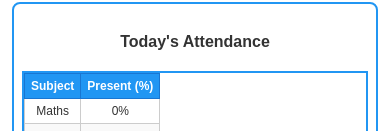
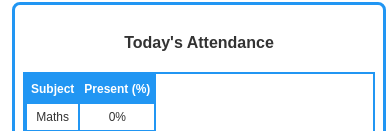
Before and after one commit to u436/ATTENDENCE-FRONTEND, a React (Vite) app: page /reports in a window 390 px wide. Shown: the part 713-844 px from the top of the page. Built offline with nearby package versions, Linux system fonts and the light colour scheme; no server answers.

Commit message:
Fixed table borders visibility and full width tables on mobile

```diff
--- a/src/pages/Reports.css
+++ b/src/pages/Reports.css
@@ -168,13 +168,14 @@
 }
 
 .attendance-box {
-  border: 2px solid #2196F3;
+  border: 3px solid #2196F3;
   border-radius: 8px;
-  padding: 10px;
+  padding: 15px;
   background-color: #fff;
-  overflow-x: auto;
+  overflow-x: visible;
   width: 100%;
   max-width: 100%;
+  box-sizing: border-box;
 }
 
 .attendance-box h4 {
@@ -186,20 +187,21 @@
   width: 100%;
   min-width: 100%;
   border-collapse: collapse;
-  border: 2px solid #2196F3;
+  border: 3px solid #2196F3;
+  table-layout: fixed;
 }
 
 .attendance-box table th {
   background-color: #2196F3;
   color: white;
-  padding: 10px 14px;
-  border: 1px solid #1976D2;
+  padding: 12px 10px;
+  border: 2px solid #1976D2;
   text-align: center;
 }
 
 .attendance-box table td {
-  padding: 10px 14px;
-  border: 1px solid #ccc;
+  padding: 12px 10px;
+  border: 2px solid #2196F3;
   text-align: center;
 }
 
@@ -406,21 +408,26 @@
   }
 
   .attendance-box {
-    padding: 8px;
-    overflow-x: auto;
-    width: 100% !important;
-    max-width: 100% !important;
+    padding: 12px;
+    overflow-x: visible;
+    width: calc(100vw - 24px) !important;
+    max-width: calc(100vw - 24px) !important;
+    margin: 0 auto;
+    box-sizing: border-box;
   }
 
   .attendance-box table {
     width: 100% !important;
-    min-width: 280px !important;
+    min-width: 100% !important;
+    table-layout: fixed !important;
+    border: 2px solid #2196F3 !important;
   }
 
   .attendance-box table th,
   .attendance-box table td {
-    padding: 8px 10px;
+    padding: 10px 8px;
     font-size: 14px;
+    border: 2px solid #2196F3 !important;
   }
 
   .holidays-section h2,
@@ -466,9 +473,21 @@
     max-width: 280px !important;
   }
 
+  .attendance-box {
+    width: calc(100vw - 16px) !important;
+    max-width: calc(100vw - 16px) !important;
+    padding: 8px;
+  }
+
+  .attendance-box table {
+    width: 100% !important;
+    min-width: 100% !important;
+  }
+
   .attendance-box table th,
   .attendance-box table td {
-    padding: 5px 6px;
+    padding: 6px 4px;
     font-size: 12px;
+    border: 2px solid #2196F3 !important;
   }
 }
--- a/src/pages/Timetable.css
+++ b/src/pages/Timetable.css
@@ -115,7 +115,7 @@
   margin: 0 !important;
   padding: 0 !important;
   border-collapse: collapse !important;
-  border: 2px solid #999 !important;
+  border: 3px solid #1976d2 !important;
 }
 
 .timetable-table th,
@@ -123,7 +123,7 @@
   padding: 8px 4px !important;
   margin: 0 !important;
   line-height: 1.2 !important;
-  border: 1px solid #999 !important;
+  border: 2px solid #1976d2 !important;
 }
 
 .subject-badge {
@@ -181,16 +181,16 @@
     table-layout: fixed !important;
     font-size: 0.8rem !important;
     margin: 0 !important;
-    border: 2px solid #999 !important;
+    border: 3px solid #1976d2 !important;
   }
 
   .timetable-table th,
   .timetable-table td {
-    padding: 8px 3px !important;
+    padding: 10px 4px !important;
     font-size: 0.75rem !important;
     word-wrap: break-word;
     white-space: normal;
-    border: 1px solid #999 !important;
+    border: 2px solid #1976d2 !important;
   }
 
   /* Column widths for mobile */
@@ -199,24 +199,26 @@
   .timetable-table col:nth-child(3) { width: 36% !important; }
   .timetable-table col:nth-child(4) { width: 36% !important; }
 
-  /* Status column - keep buttons horizontal and compact */
+  /* Status column - keep buttons stacked and fit inside */
   .timetable-table td:nth-child(4) > div {
     display: flex !important;
     flex-direction: column !important;
-    gap: 4px !important;
+    gap: 3px !important;
     justify-content: center !important;
-    align-items: stretch !important;
-    padding: 4px !important;
+    align-items: center !important;
+    padding: 2px !important;
   }
 
   .timetable-table td:nth-child(4) button {
-    padding: 8px 6px !important;
-    font-size: 0.75rem !important;
-    width: 100% !important;
-    min-width: 60px !important;
+    padding: 6px 4px !important;
+    font-size: 0.7rem !important;
+    width: 95% !important;
+    min-width: 50px !important;
+    max-width: 70px !important;
     white-space: nowrap !important;
-    border-radius: 6px !important;
+    border-radius: 4px !important;
     margin: 0 !important;
+    border: 2px solid #1976d2 !important;
   }
 
   /* Attendance percentage circle */
@@ -300,12 +302,16 @@
   .timetable-table td:nth-child(4) > div {
     flex-direction: column !important;
     gap: 2px !important;
+    padding: 1px !important;
   }
 
   .timetable-table td:nth-child(4) button {
-    width: 100% !important;
-    padding: 5px 3px !important;
-    font-size: 0.65rem !important;
+    width: 90% !important;
+    max-width: 60px !important;
+    padding: 5px 2px !important;
+    font-size: 0.6rem !important;
+    border: 2px solid #1976d2 !important;
+    border-radius: 3px !important;
   }
 
   .attendance-circle {
```
